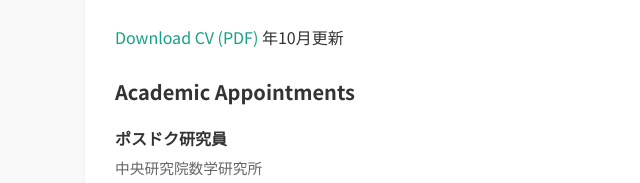
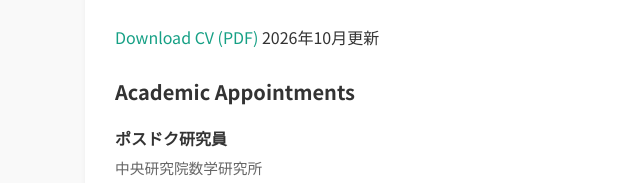
Before and after one commit to m-imagawa/m-imagawa.github.io, a plain HTML site: page cv.html in a window 1280 px wide. Shown: the part 187-370 px from the top of the page, 5-645 px from the left. Drawn offline with Linux system fonts and the light colour scheme.

```diff
--- a/cv.html
+++ b/cv.html
@@ -51,7 +51,7 @@
             <a href="assets/pdf/cv_masaki_imagawa.pdf">
                 Download CV (PDF)
             </a>
-            年10月更新</span>
+            2026年10月更新</span>
         </p>
 
         <div class="cv-section">
```
Also changed, not shown: en/cv.html (+1 -1 lines), 1 other file.
